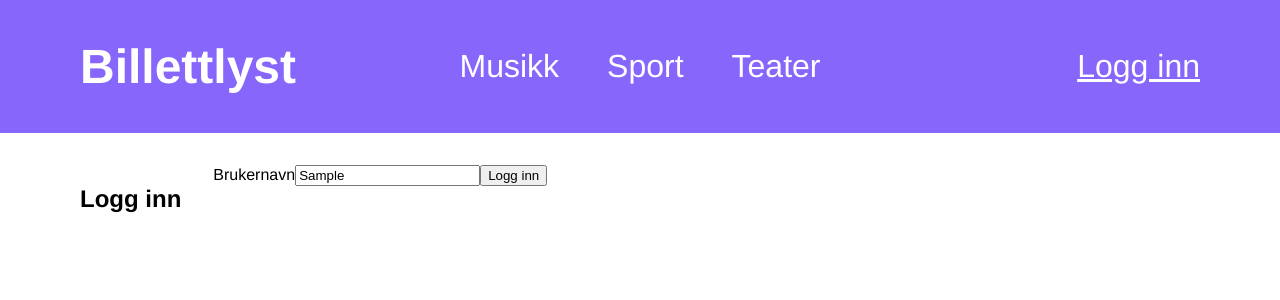
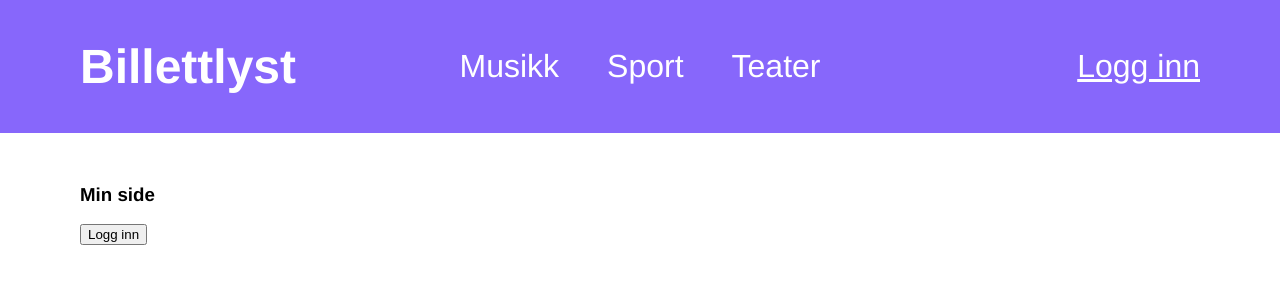
Before and after one commit to Hedpedz/G18_eksamen, a React (Vite) app in the folder billettlyst/: page /dashboard in a window 1280 px wide. Both pictures are taken after typing "Sample" into the empty fields and a click on the button "Logg inn". Shown: the top 300 px of the page. Built offline with nearby package versions, Linux system fonts and the light colour scheme.

Commit message:
Added dashboard login/logout

```diff
--- a/billettlyst/src/pages/CategoryPage.jsx
+++ b/billettlyst/src/pages/CategoryPage.jsx
@@ -163,6 +163,8 @@ export default function CategoryPage() {
 
   return (
     <>
+    <h1>Søkefelt</h1>
+    <section className="EventContainer">
       <input
         type="text"
         placeholder="Søk..."
@@ -187,7 +189,7 @@ export default function CategoryPage() {
         value={City}
         onChange={(event) => setCity(event.target.value)}
       />
-
+</section>
       <h1>Attraksjoner</h1>
       <section className="EventContainer">
         {attractions.map((attraction) => (
--- a/billettlyst/src/pages/Dashboard.jsx
+++ b/billettlyst/src/pages/Dashboard.jsx
@@ -1,16 +1,43 @@
-import React, { useState } from "react";
+import { useState, useEffect } from "react";
 
 export default function Dashboard() {
   const [username, setUsername] = useState("");
+  const [isLoggedIn, setIsLoggedIn] = useState(false);
 
-  const handleClick = (event) => {
+  const handleLogin = (event) => {
     event.preventDefault();
-    console.log(username);
+    if (!isLoggedIn) {
+      localStorage.setItem("username", username);
+      setIsLoggedIn(true);
     }
+  };
 
-  return(
+  const handleLogout = (event) => {
+    event.preventDefault();
+    if (isLoggedIn) {
+      localStorage.removeItem("username");
+      setIsLoggedIn(false);
+    }
+  };
+
+  useEffect(() => {
+
+    if(localStorage.getItem("username")){
+      setIsLoggedIn(true)
+    }else{
+      setIsLoggedIn(false);
+    }
+  }, []);
+
+  return (
     <section>
-
+      {isLoggedIn ? (
+        <article>
+          <h1> Min side </h1>
+          <button onClick={handleLogout}>Logg inn</button>
+        </article>
+      ) : (
+        <article>
           <h1>Logg inn</h1>
           <form>
             <label>
@@ -18,14 +45,13 @@ export default function Dashboard() {
               <input
                 type="text"
                 value={username}
-        onChange={(e) => setUsername(e.target.value)}
-        >
-        </input>
+                onChange={(event) => setUsername(event.target.value)}
+              ></input>
             </label>
-      <button onClick={handleClick}>Logg inn</button>
+            <button onClick={handleLogin}>Logg inn</button>
           </form>
-
+        </article>
+      )}
     </section>
-  )
-
+  );
 }
```
Also changed, not shown: billettlyst/src/styles/CategoryPage.scss (line endings or trailing spaces). Lines whose indentation alone changed are shown as unchanged.
